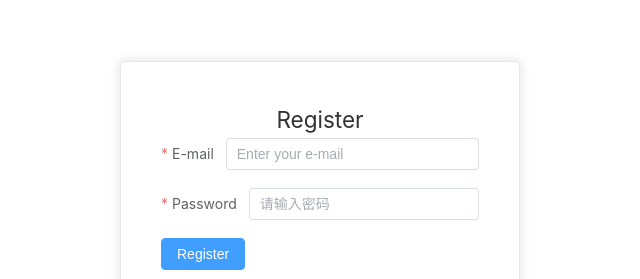
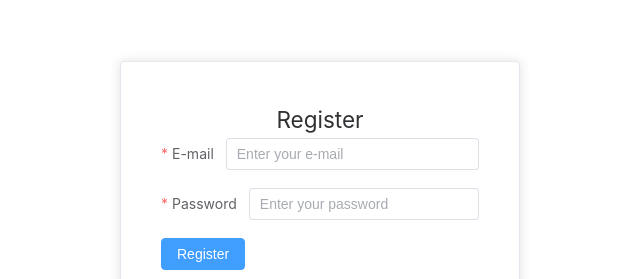
Before and after one commit to Rys1amNXxx/BringForMe, a Vue app: page /register in a window 1280 px wide. Shown: the part 193-472 px from the top of the page, without its empty margins (0-640 px from the left). Built offline with nearby package versions, Linux system fonts and the light colour scheme.

Commit message:
ElementPlusDeveloping-2.5 HomeLayout And MessagesComponent

```diff
--- a/src/components/MessagesComponent.vue
+++ b/src/components/MessagesComponent.vue
@@ -1,7 +1,8 @@
 <template>
   <el-container style="height: 100vh;">
     <el-aside width="240px" class="aside-bar">
-      <div class="profile-section">
+
+      <div class="profile-section" @click="goToProfile" style="cursor: pointer;">
         <el-avatar :size="60" src="https://via.placeholder.com/60" />
         <p>TOM</p>
       </div>
@@ -71,6 +72,7 @@
 
 <script setup>
 import { ref, computed, onMounted, nextTick } from 'vue'
+import { useRouter } from 'vue-router'
 
 const contacts = ref([
   { id: 1, name: 'Jack' },
@@ -79,7 +81,7 @@ const contacts = ref([
 ])
 
 const selectedContactId = ref(null)
-
+const router = useRouter()
 const messagesMap = ref({
   1: [
     {
@@ -132,6 +134,10 @@ function selectContact(contact) {
   nextTick(() => {
     scrollToBottom()
   })
+}
+
+function goToProfile() {
+  router.push('/profile')
 }
 
 function sendMessage() {
--- a/src/components/RegisterComponent.vue
+++ b/src/components/RegisterComponent.vue
@@ -7,7 +7,7 @@
           <el-input v-model="registerForm.email" placeholder="Enter your e-mail"></el-input>
         </el-form-item>
         <el-form-item label="Password" prop="password">
-          <el-input type="password" v-model="registerForm.password" placeholder="请输入密码"></el-input>
+          <el-input type="password" v-model="registerForm.password" placeholder="Enter your password"></el-input>
         </el-form-item>
         <el-form-item>
           <el-button type="primary" @click="handleRegister">Register</el-button>
```
